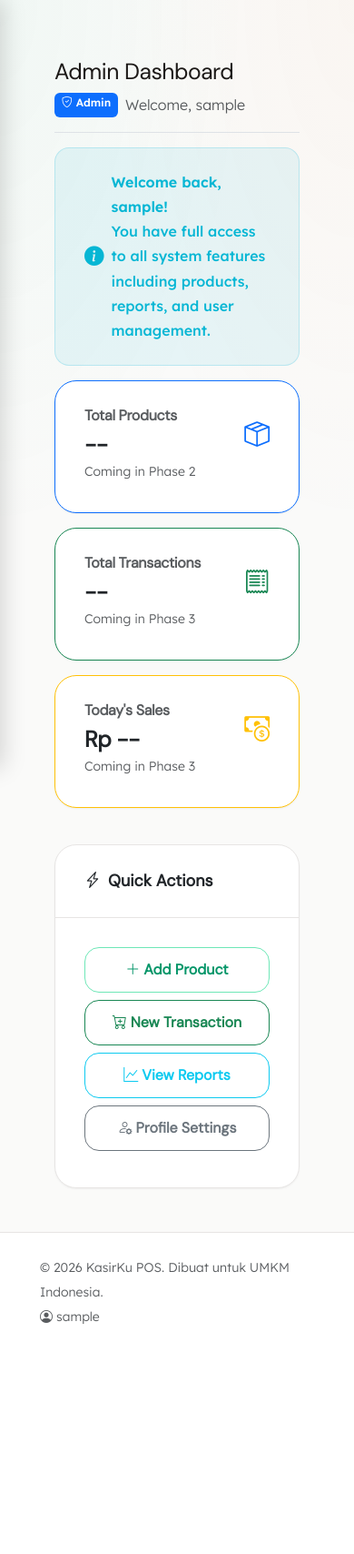
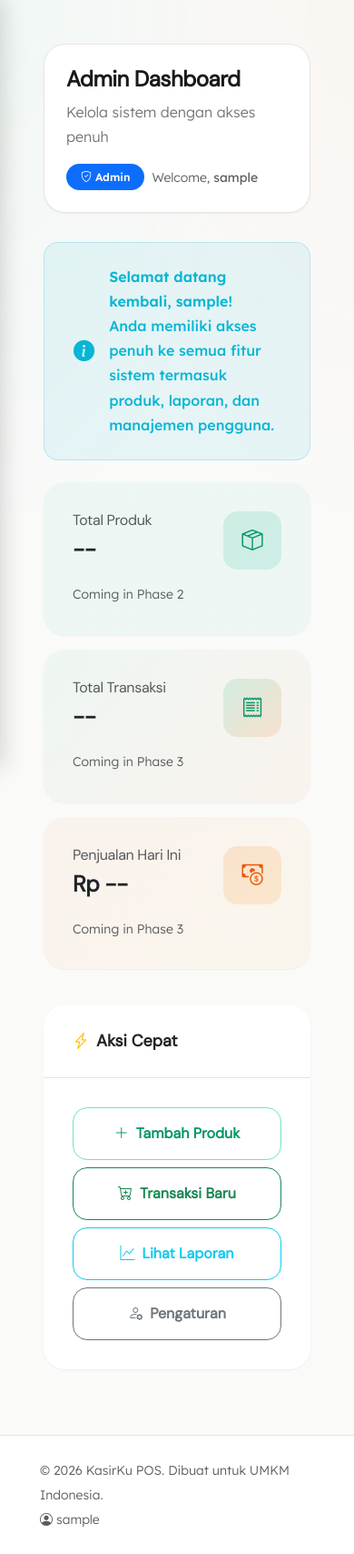
Before and after one commit to Atarvano/isengiseng, a PHP site: page /dashboard/admin/index.php in a window 390 px wide. Shown: the whole page at 91% size. Before the commit the page ends 1455 px from the top, so only its background shows below. Run offline with PHP 8.4, Linux system fonts and the light colour scheme; the visitor is signed in with stand-in values (Sample User, id 1).

Commit message:
feat(ui-redesign): redesign admin dashboard with modern widgets
- Enhanced page header with better typography
- Welcome alert with improved icon styling
- Stats widgets with gradient backgrounds
- Icon boxes with gradient fills
- Coral and emerald accent colors
- Quick actions card with outline buttons
- Indonesian language throughout
- Improved responsive grid layout
- Consistent spacing and shadows

```diff
--- a/dashboard/admin/index.php
+++ b/dashboard/admin/index.php
@@ -14,35 +14,35 @@ require_role('admin');
 
 // Include header (includes auth_check.php)
 require_once __DIR__ . '/../../includes/header.php';
+
+// Get username
+$username = $_SESSION['username'] ?? 'Admin';
 ?>
 
-<!-- Main content area -->
-<div class="container-fluid">
-    <div class="row">
-        <!-- Sidebar -->
-        <?php require_once __DIR__ . '/../../includes/sidebar.php'; ?>
-
-        <!-- Main Content -->
-        <main class="col-md-9 ms-sm-auto col-lg-10 px-md-4">
 <!-- Page Header -->
-            <div class="d-flex justify-content-between flex-wrap flex-md-nowrap align-items-center pt-3 pb-2 mb-3 border-bottom">
-                <h1 class="h2">Admin Dashboard</h1>
-                <div class="btn-toolbar mb-2 mb-md-0">
-                    <span class="badge bg-primary me-2">
+<div class="dashboard-header">
+    <div class="d-flex justify-content-between align-items-center flex-wrap">
+        <div>
+            <h1 class="dashboard-title">Admin Dashboard</h1>
+            <p class="dashboard-subtitle mb-0">Kelola sistem dengan akses penuh</p>
+        </div>
+        <div class="d-flex align-items-center gap-2 mt-3 mt-md-0">
+            <span class="badge bg-primary px-3 py-2 rounded-pill">
                 <i class="bi bi-shield-check me-1"></i>Admin
             </span>
             <span class="text-muted">
-                        Welcome, <?php echo htmlspecialchars($username); ?>
+                <small>Welcome, <strong><?php echo htmlspecialchars($username); ?></strong></small>
             </span>
         </div>
     </div>
+</div>
 
-            <!-- Welcome Section -->
-            <div class="alert alert-info d-flex align-items-center" role="alert">
-                <i class="bi bi-info-circle-fill me-2 fs-4"></i>
+<!-- Welcome Alert -->
+<div class="alert alert-info d-flex align-items-center mb-4" role="alert">
+    <i class="bi bi-info-circle-fill me-3 fs-3"></i>
     <div>
-                    <strong>Welcome back, <?php echo htmlspecialchars($username); ?>!</strong>
-                    <p class="mb-0">You have full access to all system features including products, reports, and user management.</p>
+        <strong>Selamat datang kembali, <?php echo htmlspecialchars($username); ?>!</strong>
+        <p class="mb-0">Anda memiliki akses penuh ke semua fitur sistem termasuk produk, laporan, dan manajemen pengguna.</p>
     </div>
 </div>
 
@@ -50,88 +50,87 @@ require_once __DIR__ . '/../../includes/header.php';
 <div class="row mb-4">
     <!-- Total Products -->
     <div class="col-md-4 mb-3">
-                    <div class="card border-primary h-100">
+        <div class="card border-0 h-100" style="background: linear-gradient(135deg, rgba(16, 185, 129, 0.05) 0%, rgba(20, 184, 166, 0.05) 100%); border: 1px solid rgba(16, 185, 129, 0.2);">
             <div class="card-body">
-                            <div class="d-flex justify-content-between align-items-center">
+                <div class="d-flex justify-content-between align-items-start">
                     <div>
-                                    <h6 class="card-subtitle mb-2 text-muted">Total Products</h6>
-                                    <h2 class="card-title mb-0">--</h2>
+                        <h6 class="text-muted mb-2 fw-normal">Total Produk</h6>
+                        <h2 class="mb-0 fw-bold" style="font-family: var(--font-display);">--</h2>
                     </div>
-                                <i class="bi bi-box-seam fs-1 text-primary"></i>
+                    <div class="icon-box" style="width: 64px; height: 64px; background: linear-gradient(135deg, rgba(16, 185, 129, 0.15) 0%, rgba(20, 184, 166, 0.15) 100%); border-radius: 16px; display: flex; align-items: center; justify-content: center;">
+                        <i class="bi bi-box-seam fs-3" style="color: var(--emerald-600);"></i>
                     </div>
-                            <small class="text-muted">Coming in Phase 2</small>
+                </div>
+                <small class="text-muted mt-3 d-block">Coming in Phase 2</small>
             </div>
         </div>
     </div>
 
     <!-- Total Transactions -->
     <div class="col-md-4 mb-3">
-                    <div class="card border-success h-100">
+        <div class="card border-0 h-100" style="background: linear-gradient(135deg, rgba(16, 185, 129, 0.05) 0%, rgba(249, 115, 22, 0.05) 100%); border: 1px solid rgba(16, 185, 129, 0.2);">
             <div class="card-body">
-                            <div class="d-flex justify-content-between align-items-center">
+                <div class="d-flex justify-content-between align-items-start">
                     <div>
-                                    <h6 class="card-subtitle mb-2 text-muted">Total Transactions</h6>
-                                    <h2 class="card-title mb-0">--</h2>
+                        <h6 class="text-muted mb-2 fw-normal">Total Transaksi</h6>
+                        <h2 class="mb-0 fw-bold" style="font-family: var(--font-display);">--</h2>
                     </div>
-                                <i class="bi bi-receipt fs-1 text-success"></i>
+                    <div class="icon-box" style="width: 64px; height: 64px; background: linear-gradient(135deg, rgba(16, 185, 129, 0.15) 0%, rgba(249, 115, 22, 0.15) 100%); border-radius: 16px; display: flex; align-items: center; justify-content: center;">
+                        <i class="bi bi-receipt fs-3" style="color: var(--emerald-600);"></i>
                     </div>
-                            <small class="text-muted">Coming in Phase 3</small>
+                </div>
+                <small class="text-muted mt-3 d-block">Coming in Phase 3</small>
             </div>
         </div>
     </div>
 
     <!-- Today's Sales -->
     <div class="col-md-4 mb-3">
-                    <div class="card border-warning h-100">
+        <div class="card border-0 h-100" style="background: linear-gradient(135deg, rgba(249, 115, 22, 0.05) 0%, rgba(245, 158, 11, 0.05) 100%); border: 1px solid rgba(249, 115, 22, 0.2);">
             <div class="card-body">
-                            <div class="d-flex justify-content-between align-items-center">
+                <div class="d-flex justify-content-between align-items-start">
                     <div>
-                                    <h6 class="card-subtitle mb-2 text-muted">Today's Sales</h6>
-                                    <h2 class="card-title mb-0">Rp --</h2>
+                        <h6 class="text-muted mb-2 fw-normal">Penjualan Hari Ini</h6>
+                        <h2 class="mb-0 fw-bold" style="font-family: var(--font-display);">Rp --</h2>
                     </div>
-                                <i class="bi bi-cash-coin fs-1 text-warning"></i>
+                    <div class="icon-box" style="width: 64px; height: 64px; background: linear-gradient(135deg, rgba(249, 115, 22, 0.15) 0%, rgba(245, 158, 11, 0.15) 100%); border-radius: 16px; display: flex; align-items: center; justify-content: center;">
+                        <i class="bi bi-cash-coin fs-3" style="color: var(--coral-600);"></i>
                     </div>
-                            <small class="text-muted">Coming in Phase 3</small>
+                </div>
+                <small class="text-muted mt-3 d-block">Coming in Phase 3</small>
             </div>
         </div>
     </div>
 </div>
 
 <!-- Quick Actions -->
-            <div class="row">
-                <div class="col-12">
-                    <div class="card">
+<div class="card border-0 mb-4" style="box-shadow: var(--shadow-sm);">
     <div class="card-header">
-                            <i class="bi bi-lightning-charge me-2"></i>Quick Actions
+        <i class="bi bi-lightning-charge me-2 text-warning"></i>Aksi Cepat
     </div>
     <div class="card-body">
-                            <div class="row">
-                                <div class="col-md-3 mb-2">
-                                    <a href="/products/index.php" class="btn btn-outline-primary w-100">
-                                        <i class="bi bi-plus-lg me-1"></i>Add Product
+        <div class="row g-2">
+            <div class="col-md-3">
+                <a href="/products/index.php" class="btn btn-outline-primary w-100 py-3">
+                    <i class="bi bi-plus-lg me-2"></i>Tambah Produk
                 </a>
             </div>
-                                <div class="col-md-3 mb-2">
-                                    <a href="/transactions/index.php" class="btn btn-outline-success w-100">
-                                        <i class="bi bi-cart-plus me-1"></i>New Transaction
+            <div class="col-md-3">
+                <a href="/transactions/index.php" class="btn btn-outline-success w-100 py-3">
+                    <i class="bi bi-cart-plus me-2"></i>Transaksi Baru
                 </a>
             </div>
-                                <div class="col-md-3 mb-2">
-                                    <a href="/reports/index.php" class="btn btn-outline-info w-100">
-                                        <i class="bi bi-graph-up me-1"></i>View Reports
+            <div class="col-md-3">
+                <a href="/reports/index.php" class="btn btn-outline-info w-100 py-3">
+                    <i class="bi bi-graph-up me-2"></i>Lihat Laporan
                 </a>
             </div>
-                                <div class="col-md-3 mb-2">
-                                    <a href="/profile/index.php" class="btn btn-outline-secondary w-100">
-                                        <i class="bi bi-person-gear me-1"></i>Profile Settings
+            <div class="col-md-3">
+                <a href="/profile/index.php" class="btn btn-outline-secondary w-100 py-3">
+                    <i class="bi bi-person-gear me-2"></i>Pengaturan
                 </a>
             </div>
         </div>
-                        </div>
-                    </div>
-                </div>
-            </div>
-        </main>
     </div>
 </div>
 
```
Lines whose indentation alone changed are shown as unchanged.
